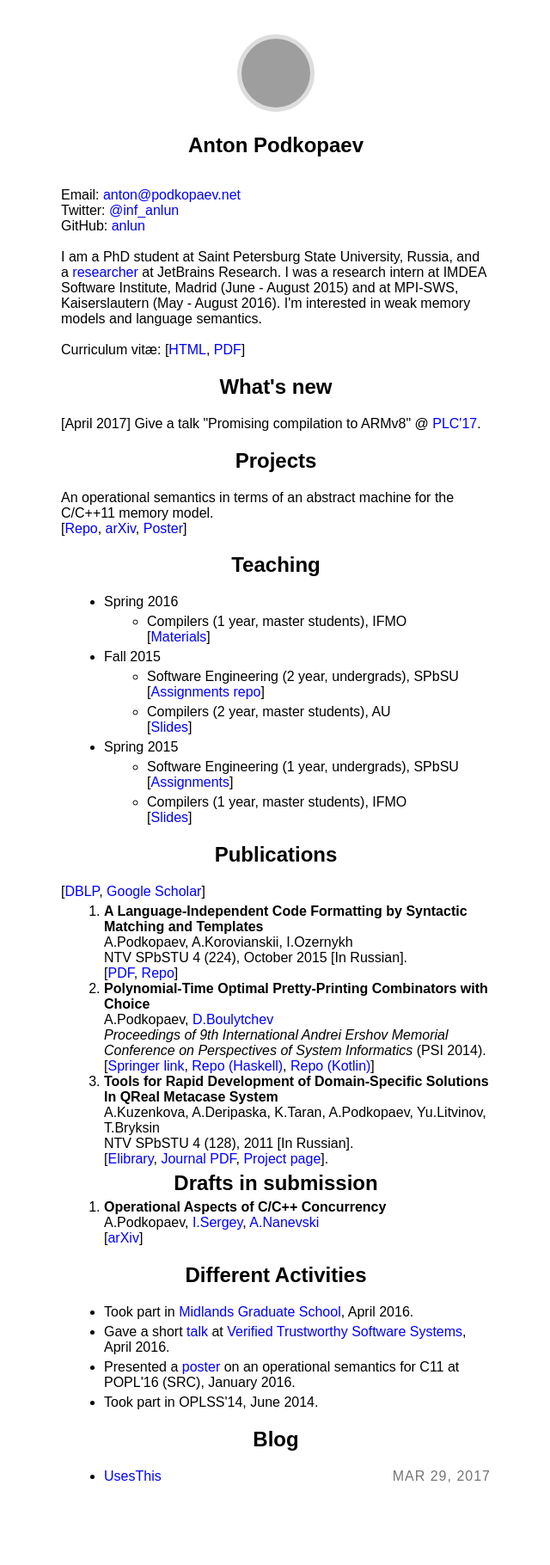
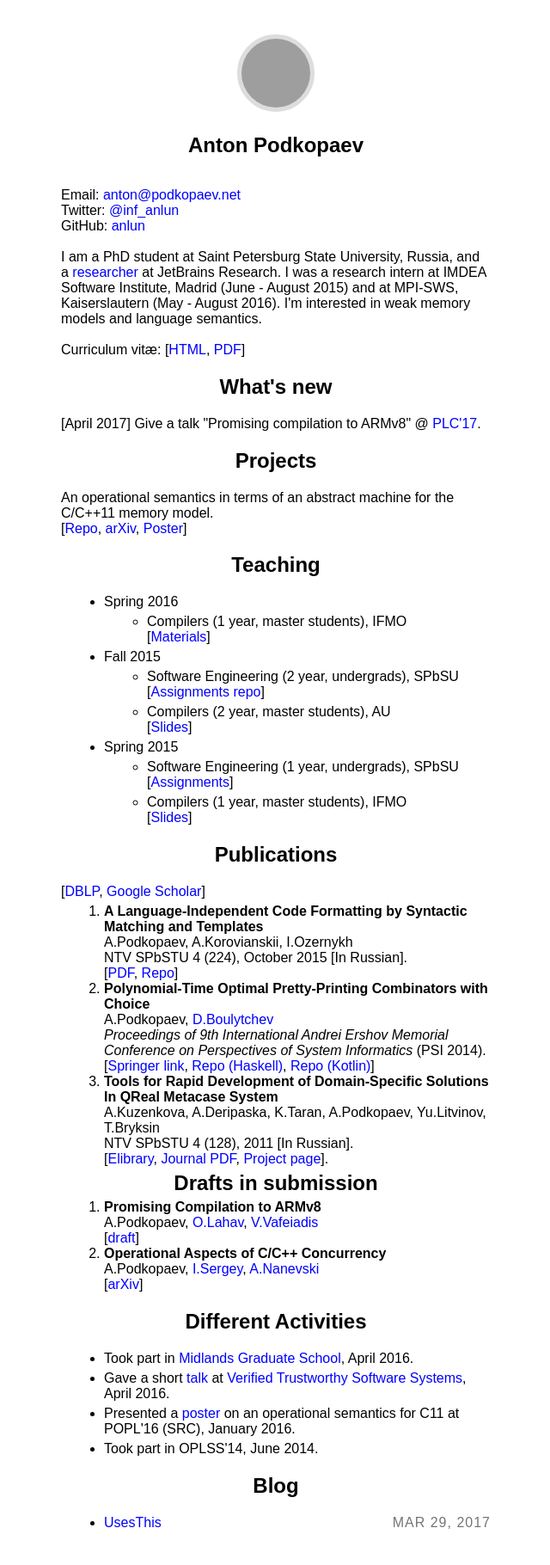
Before and after one commit to anlun/anlun.github.io, a Jekyll site: the page built from index.html, in a window 1280 px wide. Shown: the whole page at 86% size, without its empty margins (319-959 px from the left). Built offline with Jekyll 4.4.1, drawn with Linux system fonts in a browser that asks for light colours; some web fonts are replaced; before the commit the page ends 1766 px from its top, so only the background shows below that; grey boxes are pictures that could not be loaded.

Commit message:
Added a link to the Promise-ARMv8 draft.

```diff
--- a/index.html
+++ b/index.html
@@ -135,6 +135,13 @@ Curriculum vitæ: [<a href="cv">HTML</a>, <a href="https://drive.google.com/open
   </ol>
   <center><h2> Drafts in submission</h2></center>
   <ol>
+    <li> <b>Promising Compilation to ARMv8</b>
+         <br />
+         A.Podkopaev, <a href="https://people.mpi-sws.org/~orilahav/">O.Lahav</a>,
+                      <a href="https://people.mpi-sws.org/~viktor/">V.Vafeiadis</a>
+         <br />
+         [<a href="https://drive.google.com/open?id=0B3UPtzTx9FB1UFNkR3cwckdlQkk">draft</a>]
+    </li>
     <li> <b>Operational Aspects of C/C++ Concurrency</b>
          <br />
          A.Podkopaev, <a href="http://ilyasergey.net/">I.Sergey</a>, <a href="http://software.imdea.org/~aleks">A.Nanevski</a>
```
